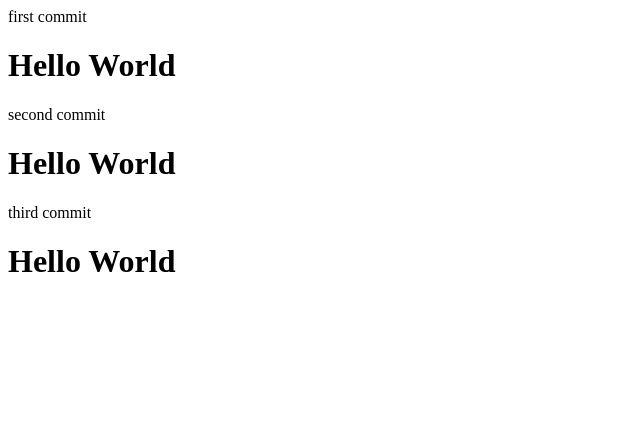
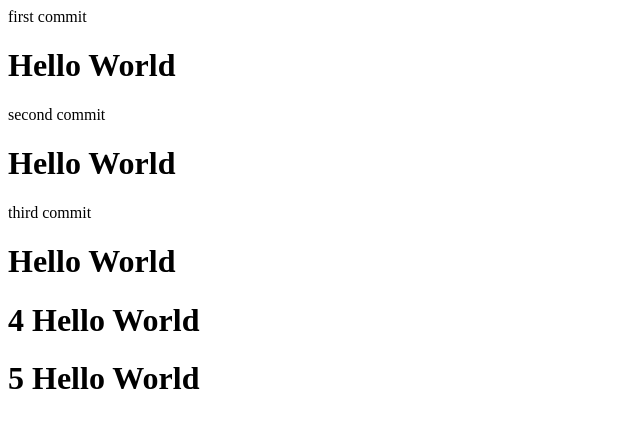
Before and after one commit to zzeyoung/HelloWorld1, a plain HTML site: page index.html in a window 1280 px wide. Shown: the whole page, without its empty margins (0-640 px from the left). Drawn offline with Linux system fonts and the light colour scheme.

Commit message:
fiveth commit

```diff
--- a/index.html
+++ b/index.html
@@ -12,5 +12,9 @@
 
         third commit
         <h1>Hello World</h1>
+
+        <h1>4 Hello World</h1>
+
+        <h1>5 Hello World</h1>
     </body>
 </html>
```
